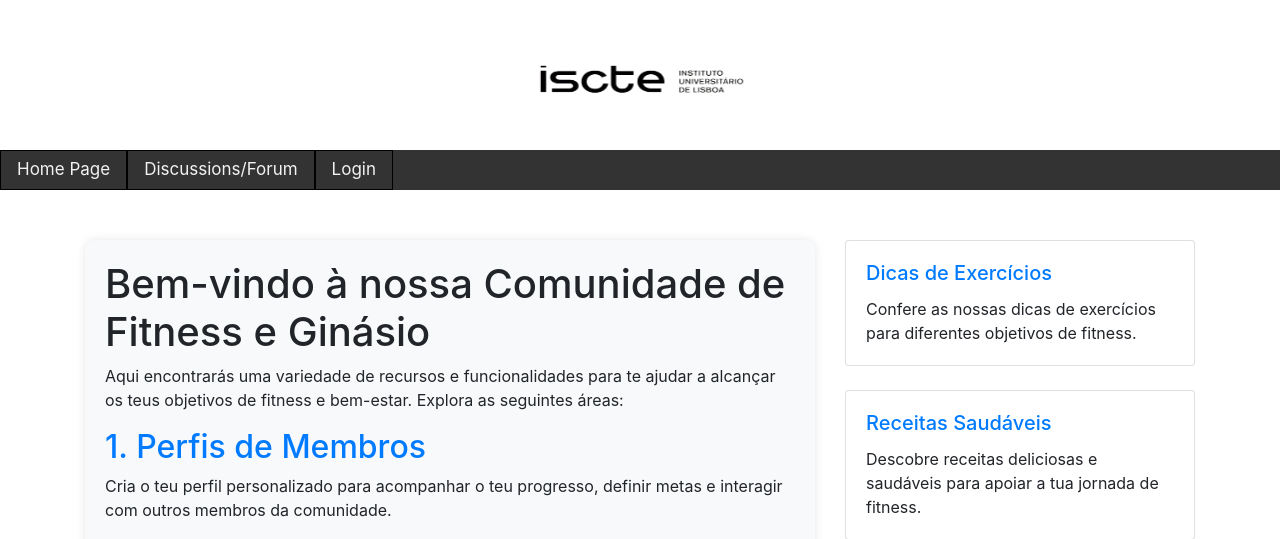
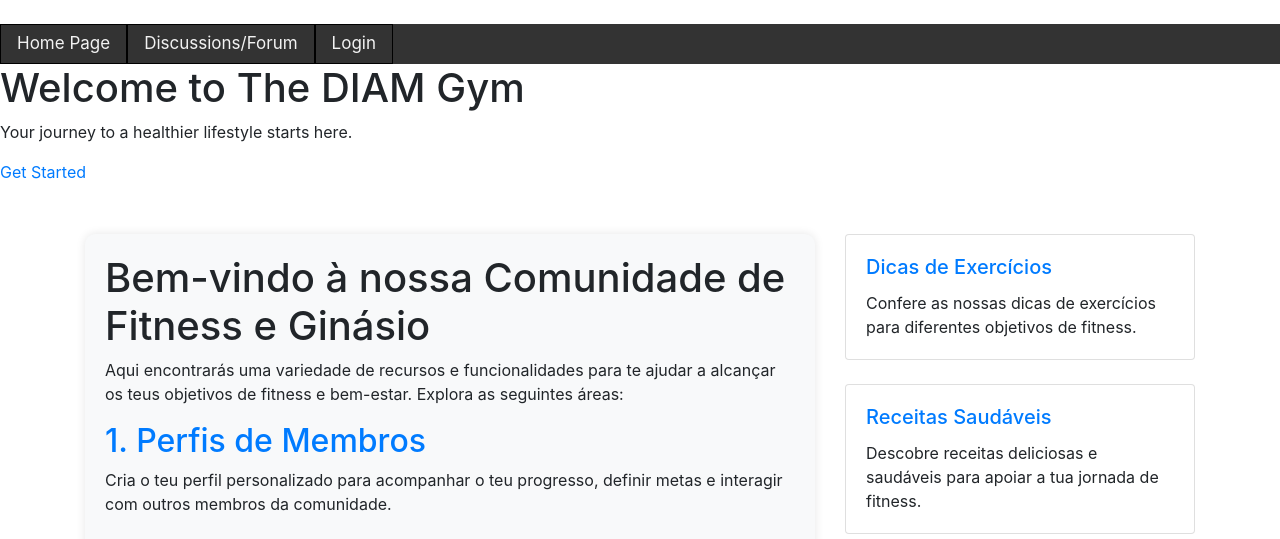
Before and after one commit to jeafonso/diam, a Django app: page /fitness/ in a window 1280 px wide. Shown: the top 539 px of the page. Run offline with Django 5.2, Linux system fonts and the light colour scheme; some libraries are stand-ins or nearby versions.

Commit message:
feat: changes to index.html

```diff
--- a/fitness/templates/fitness/index.html
+++ b/fitness/templates/fitness/index.html
@@ -17,35 +17,34 @@
         {% endblock %}
     </style>
 
-    <div class="banner-container">
-        <header>
-            <img src="{% static 'fitness/default_images/logotipo_iscte.JPG' %}" width="350" height="150" alt="Banner">
+    <div class="header-nav-container">
+        <header class="header">
+            <a href="{% url 'fitness:index' %}" class="text-decoration-none text-white">The DIAM Gym</a>
         </header>
-    </div>
 
-    {% block nav %}
+
+        <nav class="topnav">
             {% if not request.user.is_authenticated %}
-        <nav class="topnav">
                 <a href="{% url 'fitness:index' %}">Home Page</a>
                 <a href="{% url 'fitness:forum' %}">Discussions/Forum</a>
                 <a href="{% url 'fitness:login_users' %}">Login</a>
-        </nav>
             {% else %}
-        <nav class="topnav">
-            {% if request.user.is_superuser %}
-                <a><span style="color: #ffcc00; font-weight: bold;">Username:
-                    {{ request.user.username }} (Admin)</span></a>
-            {% else %}
-                <a><span class="username">{{ request.user.username }}</span>
-                    <img class="profile-image" src="{{ utilizador.profile_picture.url }}" alt="Profile Picture"></a>
-            {% endif %}
                 <a href="{% url 'fitness:index' %}">Home Page</a>
                 <a href="{% url 'fitness:forum' %}">Discussions/Forum</a>
                 <a href="{% url 'fitness:user_info' %}">Detalhes da conta</a>
                 <a href="{% url 'fitness:logout_users' %}">Logout</a>
+            {% endif %}
         </nav>
-    {% endif %}
-    {% endblock %}
+    </div>
+
+    <div class="hero-section">
+        <div class="hero-content">
+            <h1>Welcome to The DIAM Gym</h1>
+            <p>Your journey to a healthier lifestyle starts here.</p>
+            <a href="{% url 'fitness:login_users' %}" class="cta-button">Get Started</a>
+        </div>
+    </div>
+
 
     <div class="notnav">
         <p><br></p>
```
Lines whose indentation alone changed are shown as unchanged.
